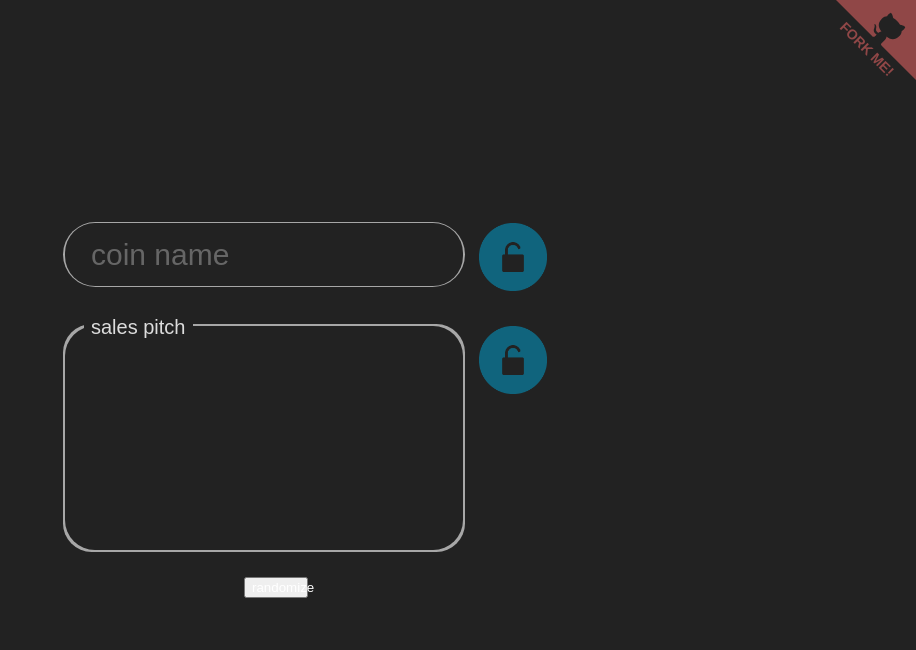
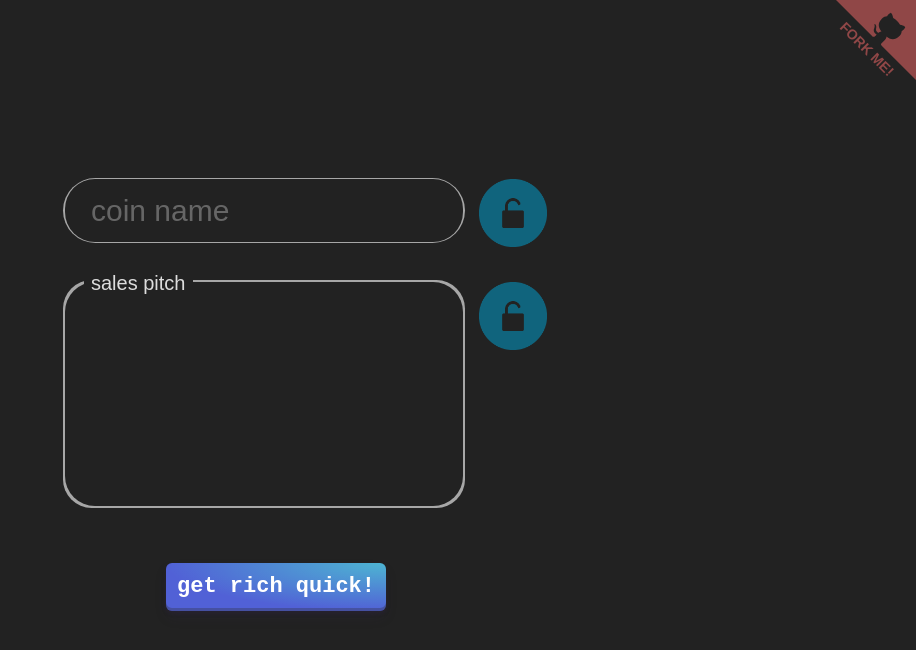
Before and after one commit to the-erin-collective/lorem-shitcoin, a React (Create React App) app: page / in a window 1280 px wide. Shown: the top 650 px of the page, without its empty margins (364-1280 px from the left). Built offline with nearby package versions, Linux system fonts and the light colour scheme.

Commit message:
fix randomize button

```diff
--- a/src/Components/App.tsx
+++ b/src/Components/App.tsx
@@ -20,7 +20,7 @@
             setPitchLocked(!pitchLocked);
           }}
           locked={pitchLocked}  />
-        <Button onClick={() => {console.log('clicked');}} text="randomize" />
+        <Button onClick={() => {console.log('clicked');}} text="get rich quick!" />
       </header>
     </div>
   );
--- a/src/Components/Button/Button.module.scss
+++ b/src/Components/Button/Button.module.scss
@@ -1,6 +1,50 @@
 @use '../../style.vars.scss' as *;
 
-.style{
-    color: #fff;
-    width: 64px;
+.style {
+  align-items: center;
+  appearance: none;
+  background-image: radial-gradient(100% 100% at 100% 0, #4db5d2 0, #5161d6 100%);
+  border: 0;
+  border-radius: 6px;
+  box-shadow: rgba(45, 35, 66, .4) 0 2px 4px,rgba(45, 35, 66, .3) 0 7px 13px -3px,rgba(58, 65, 111, .5) 0 -3px 0 inset;
+  box-sizing: border-box;
+  color: #fff;
+  cursor: pointer;
+  display: inline-flex;
+  font-family: "JetBrains Mono",monospace;
+  font-weight: bold;
+  height: 48px;
+  justify-content: center;
+  line-height: 1;
+  list-style: none;
+  overflow: hidden;
+  padding-left: 16px;
+  padding-right: 16px;
+  position: relative;
+  text-align: left;
+  text-decoration: none;
+  transition: box-shadow .15s,transform .15s;
+  user-select: none;
+  -webkit-user-select: none;
+  touch-action: manipulation;
+  white-space: nowrap;
+  will-change: box-shadow,transform;
+  font-size: 22px;
+  width: 220px;
+  margin: 30px;
+  opacity: 1;
 }
+
+.style:focus {
+  box-shadow: #3c4fe0 0 0 0 1.5px inset, rgba(45, 35, 66, .4) 0 2px 4px, rgba(45, 35, 66, .3) 0 7px 13px -3px, #3c4fe0 0 -3px 0 inset;
+}
+
+.style:hover {
+  box-shadow: rgba(45, 35, 66, .4) 0 4px 8px, rgba(45, 35, 66, .3) 0 7px 13px -3px, #3c4fe0 0 -3px 0 inset;
+  transform: translateY(-2px);
+}
+
+.style:active {
+  box-shadow: #3c4fe0 0 3px 7px inset;
+  transform: translateY(2px);
+}
```
